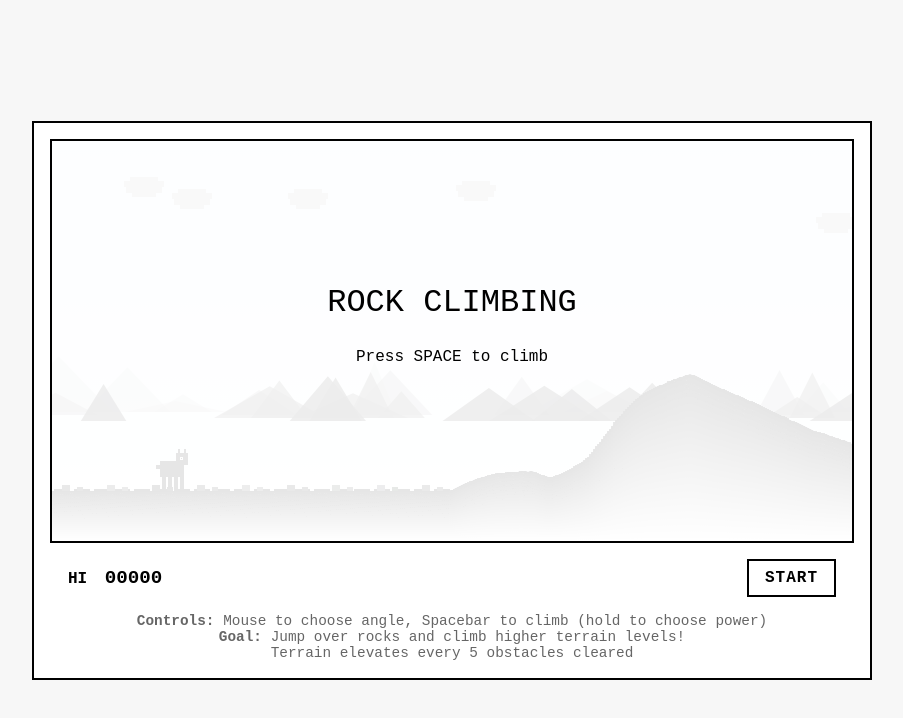
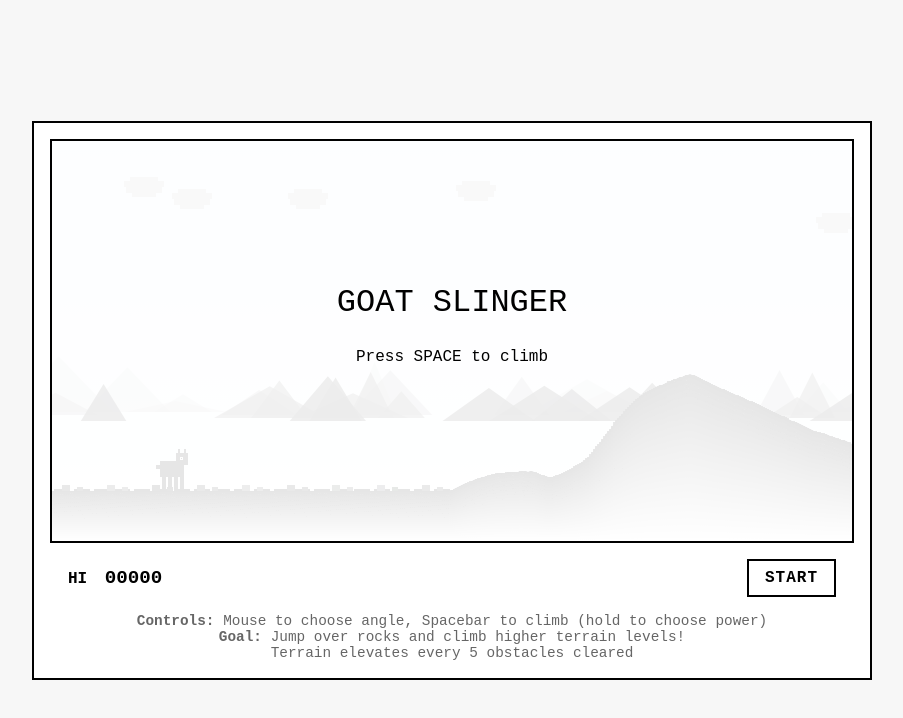
Before and after one commit to marksouletheprogrammer/improving-2025-game-jam, a plain HTML site: page index.html in a window 1280 px wide. Shown: the whole page, without its empty margins (188-1091 px from the left). Drawn offline with Linux system fonts and the light colour scheme; animation ran at ten frames a second.

Commit message:
Update title (#14)
Co-authored-by: Kevin Kong <kevin.kong@lazlo326.com>

```diff
--- a/game.js
+++ b/game.js
@@ -2711,7 +2711,7 @@ class RockClimbingGame {
             ctx.fillStyle = '#000000';
             ctx.font = '32px monospace';
             ctx.textAlign = 'center';
-            ctx.fillText('ROCK CLIMBING', this.canvas.width / 2, this.canvas.height / 2 - 30);
+            ctx.fillText('GOAT SLINGER', this.canvas.width / 2, this.canvas.height / 2 - 30);
             ctx.font = '16px monospace';
             ctx.fillText('Press SPACE to climb', this.canvas.width / 2, this.canvas.height / 2 + 20);
         } else if (this.gameState === 'paused') {
--- a/index.html
+++ b/index.html
@@ -3,7 +3,7 @@
 <head>
     <meta charset="UTF-8">
     <meta name="viewport" content="width=device-width, initial-scale=1.0">
-    <title>Rock Climbing - Terrain Elevation Game</title>
+    <title>Goat Slinger - Terrain Elevation Game</title>
     <link rel="stylesheet" href="styles.css">
 </head>
 <body>
```
